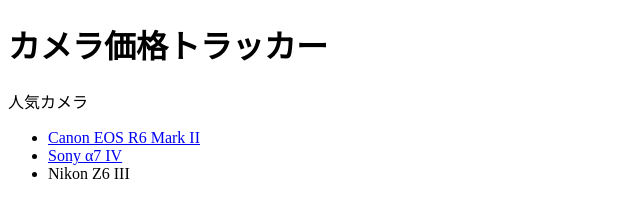
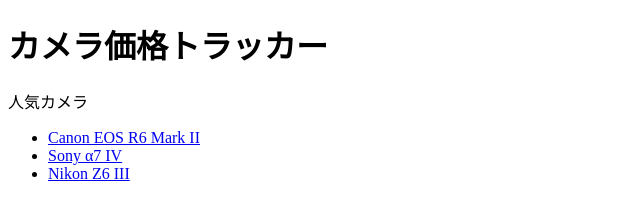
Before and after one commit to Comukai/Comkai.github.io, a plain HTML site: page index.html in a window 1280 px wide. Shown: the full height of the page, 0-640 px from the left. Drawn offline with Linux system fonts and the light colour scheme.

Commit message:
Update index.html

```diff
--- a/index.html
+++ b/index.html
@@ -14,7 +14,7 @@
 <ul>
 <li><a href="r6.html">Canon EOS R6 Mark II</a></li>
 <li><a href="a7.html">Sony α7 IV</a></li>
-<li>Nikon Z6 III</li>
+<li><a href="z6.html">Nikon Z6 III</a></li>
 </ul>
 
 </body>
```
